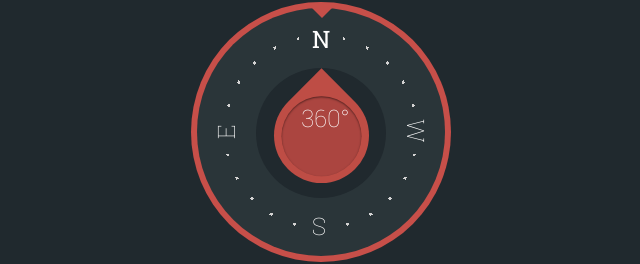
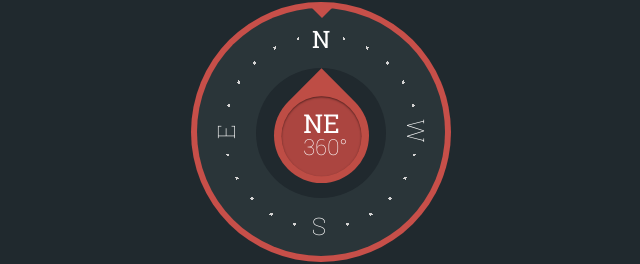
Before and after one commit to atomspace/compass, a website: page src/index.html in a window 1280 px wide. Shown: the part 98-362 px from the top of the page, without its empty margins (319-959 px from the left). Drawn offline with Linux system fonts and the light colour scheme.

Commit message:
Возможность коворота через симулятор

```diff
--- a/src/index.html
+++ b/src/index.html
@@ -19,8 +19,8 @@
         </div>
         <div class="pointer">
             <div class="pointerCenter">
-                <div class="direction"></div>
-                <div class="degree">360°</div>
+                <div class="direction">NE</div>
+                <div class="degreeValue">360°</div>
             </div>
         </div>
     </div>
--- a/src/main.js
+++ b/src/main.js
@@ -1,6 +1,10 @@
 var alphaCountMain = $(window).on('deviceorientation', function(jqevent){
     var event = jqevent.originalEvent;
     var alphaCount = (event.alpha);
+    // var spinPart = $('.spinPart');
+    // spinPart.css('transform','rotate('+alphaCount+'deg)');
+    // var degreeValue = $('.degreeValue');
+    // degreeValue.html( Math.round(alphaCount) + '°');
     console.log(alphaCount);
     return alphaCount;
 })
@@ -28,6 +32,8 @@ function findNaD(degrees){
 
 }
 
+
+
 var readyName = findNaD(alphaCountMain)
 
 $(".direction").html(readyName);
--- a/src/style.css
+++ b/src/style.css
@@ -130,10 +130,10 @@ body {
     transform: rotateZ(-45deg);
 }
 
-.direction, .degree {
+.direction, .degreeValue {
     position: relative;
     color: #fff;
-    font-size: 24px;
+    font-size: 26px;
     text-align: center;
 }
 
@@ -142,8 +142,9 @@ body {
     font-family: RobotoSlab-Regular;
 }
 
-.degree {
-    margin-top: -4px;
+.degreeValue {
+    top: -8px;
     margin-left: 8px;
+    font-size: 22px;
     font-family: RobotoSlab-Thin;
 }
```
